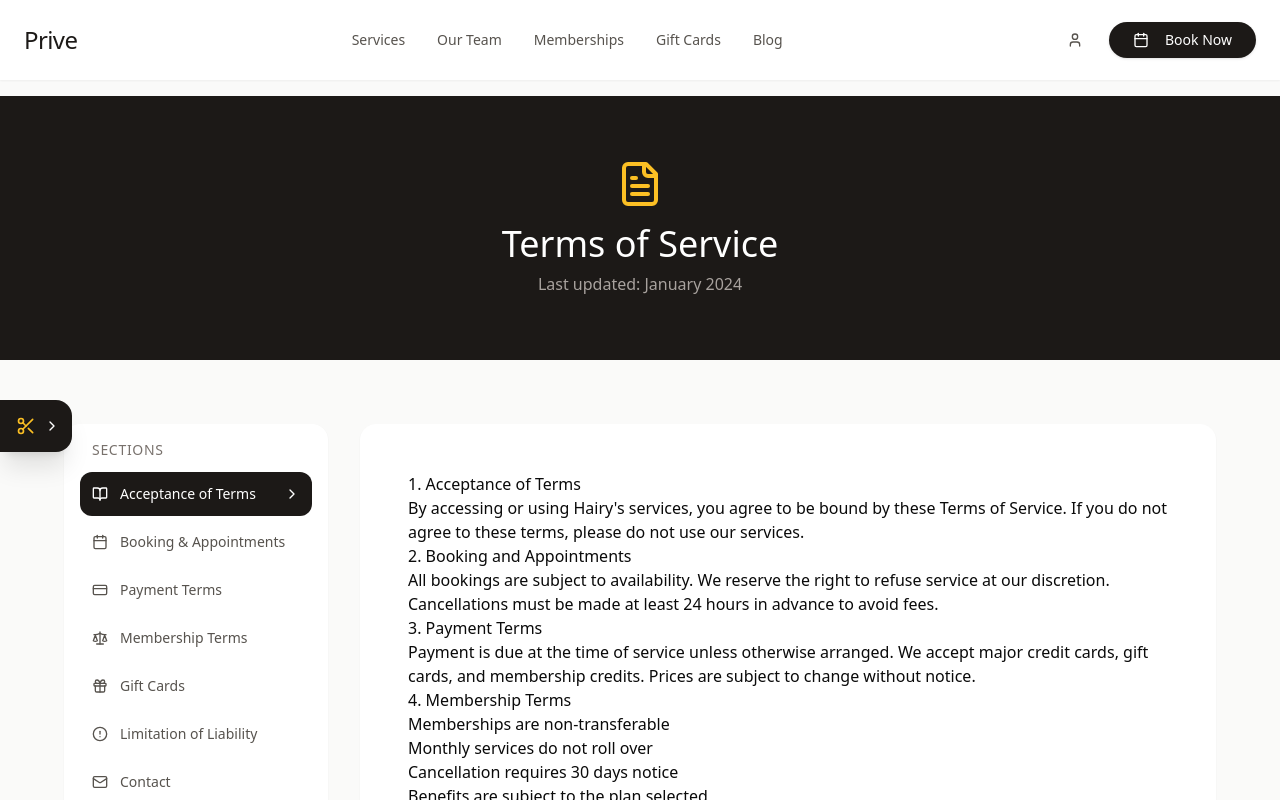
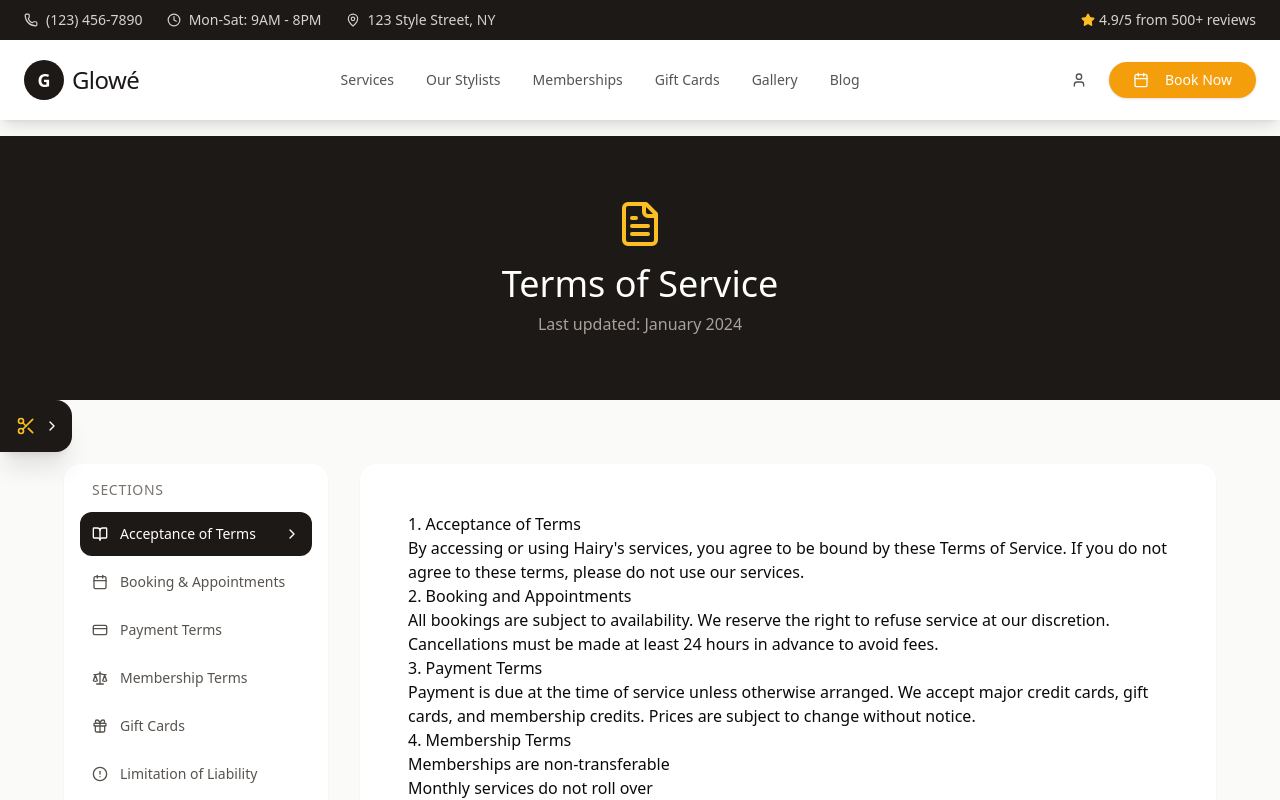
Before and after one commit to jubayer17/prive, a React (Vite) app: page /terms in a window 1280 px wide. Shown: the top 800 px of the page. Built offline with nearby package versions, Linux system fonts and the light colour scheme.

Commit message:
style: enhance Header component with contact info and improved navigation

```diff
--- a/src/components/layout/Header.jsx
+++ b/src/components/layout/Header.jsx
@@ -1,16 +1,27 @@
-import React, { useState, useEffect } from 'react';
-import { Link, useLocation } from 'react-router-dom';
-import { motion, AnimatePresence } from 'framer-motion';
-import { createPageUrl } from '@/utils';
-import { Button } from '@/components/ui/button';
-import { Menu, X, User, Calendar, Gift } from 'lucide-react';
+import React, { useState, useEffect } from "react";
+import { Link, useLocation } from "react-router-dom";
+import { motion, AnimatePresence } from "framer-motion";
+import { createPageUrl } from "@/utils";
+import { Button } from "@/components/ui/button";
+import {
+  Menu,
+  X,
+  User,
+  Calendar,
+  Phone,
+  Clock,
+  MapPin,
+  Star,
+  ChevronDown,
+} from "lucide-react";
 
 const navItems = [
-  { name: 'Services', page: 'Services' },
-  { name: 'Our Team', page: 'Barbers' },
-  { name: 'Memberships', page: 'Memberships' },
-  { name: 'Gift Cards', page: 'GiftCards' },
-  { name: 'Blog', page: 'Blog' }
+  { name: "Services", page: "Services" },
+  { name: "Our Stylists", page: "Barbers" },
+  { name: "Memberships", page: "Memberships" },
+  { name: "Gift Cards", page: "GiftCards" },
+  { name: "Gallery", page: "Reviews" },
+  { name: "Blog", page: "Blog" },
 ];
 
 export default function Header() {
@@ -20,48 +31,109 @@ export default function Header() {
 
   useEffect(() => {
     const handleScroll = () => setIsScrolled(window.scrollY > 50);
-    window.addEventListener('scroll', handleScroll);
-    return () => window.removeEventListener('scroll', handleScroll);
+    window.addEventListener("scroll", handleScroll);
+    return () => window.removeEventListener("scroll", handleScroll);
   }, []);
 
   useEffect(() => {
     setMobileOpen(false);
   }, [location]);
 
-  const isHome = location.pathname === '/' || location.pathname.includes('Home');
+  const isHome =
+    location.pathname === "/" || location.pathname.includes("home");
 
   return (
     <>
+      {/* Top Bar - Contact Info */}
+      <div
+        className={`hidden lg:block transition-all duration-300 ${
+          isScrolled ? "h-0 opacity-0 overflow-hidden" : "h-10 opacity-100"
+        }`}
+      >
+        <div className="bg-stone-900 text-stone-300 text-sm">
+          <div className="max-w-7xl mx-auto px-6 h-10 flex items-center justify-between">
+            <div className="flex items-center gap-6">
+              <a
+                href="tel:+1234567890"
+                className="flex items-center gap-2 hover:text-amber-400 transition-colors"
+              >
+                <Phone className="w-3.5 h-3.5" />
+                <span>(123) 456-7890</span>
+              </a>
+              <div className="flex items-center gap-2">
+                <Clock className="w-3.5 h-3.5" />
+                <span>Mon-Sat: 9AM - 8PM</span>
+              </div>
+              <div className="flex items-center gap-2">
+                <MapPin className="w-3.5 h-3.5" />
+                <span>123 Style Street, NY</span>
+              </div>
+            </div>
+            <div className="flex items-center gap-4">
+              <div className="flex items-center gap-1">
+                <Star className="w-3.5 h-3.5 fill-amber-400 text-amber-400" />
+                <span>4.9/5 from 500+ reviews</span>
+              </div>
+            </div>
+          </div>
+        </div>
+      </div>
+
       <motion.header
         initial={{ y: -100 }}
         animate={{ y: 0 }}
-        className={`fixed top-0 left-0 right-0 z-50 transition-all duration-500 ${
+        className={`fixed left-0 right-0 z-50 transition-all duration-500 ${
+          isScrolled ? "top-0" : "lg:top-10 top-0"
+        } ${
           isScrolled || !isHome
-            ? 'bg-white/90 backdrop-blur-xl shadow-sm'
-            : 'bg-transparent'
+            ? "bg-white/95 backdrop-blur-xl shadow-lg"
+            : "bg-transparent"
         }`}
       >
         <div className="max-w-7xl mx-auto px-6">
           <div className="flex items-center justify-between h-20">
             {/* Logo */}
-            <Link to={createPageUrl('Home')} className="relative z-10">
-              <motion.h1
-                className={`text-2xl font-medium tracking-tight transition-colors duration-300 ${
-                  isScrolled || !isHome ? 'text-stone-900' : 'text-white'
-                }`}
-              >
-                Prive
-              </motion.h1>
+            <Link to={createPageUrl("Home")} className="relative z-10">
+              <motion.div className="flex items-center gap-2">
+                <div
+                  className={`w-10 h-10 rounded-full flex items-center justify-center ${
+                    isScrolled || !isHome ? "bg-stone-900" : "bg-amber-500"
+                  }`}
+                >
+                  <span
+                    className={`text-lg font-bold ${
+                      isScrolled || !isHome ? "text-white" : "text-stone-900"
+                    }`}
+                  >
+                    G
+                  </span>
+                </div>
+                <h1
+                  className={`text-2xl font-medium tracking-tight transition-colors duration-300 ${
+                    isScrolled || !isHome ? "text-stone-900" : "text-white"
+                  }`}
+                >
+                  Glowé
+                </h1>
+              </motion.div>
             </Link>
 
             {/* Desktop Nav */}
             <nav className="hidden lg:flex items-center gap-8">
-              {navItems.map(item => (
+              {navItems.map((item) => (
                 <Link
                   key={item.page}
                   to={createPageUrl(item.page)}
                   className={`text-sm font-medium transition-colors duration-300 hover:opacity-70 ${
-                    isScrolled || !isHome ? 'text-stone-600 hover:text-stone-900' : 'text-stone-300 hover:text-white'
+                    location.pathname
+                      .toLowerCase()
+                      .includes(item.page.toLowerCase())
+                      ? isScrolled || !isHome
+                        ? "text-amber-600"
+                        : "text-amber-400"
+                      : isScrolled || !isHome
+                      ? "text-stone-600 hover:text-stone-900"
+                      : "text-stone-300 hover:text-white"
                   }`}
                 >
                   {item.name}
@@ -70,24 +142,26 @@ export default function Header() {
             </nav>
 
             {/* Desktop Actions */}
-            <div className="hidden lg:flex items-center gap-4">
-              <Link to={createPageUrl('Profile')}>
+            <div className="hidden lg:flex items-center gap-3">
+              <Link to={createPageUrl("Profile")}>
                 <Button
                   variant="ghost"
                   size="icon"
                   className={`rounded-full ${
-                    isScrolled || !isHome ? 'text-stone-600 hover:bg-stone-100' : 'text-white hover:bg-white/10'
+                    isScrolled || !isHome
+                      ? "text-stone-600 hover:bg-stone-100"
+                      : "text-white hover:bg-white/10"
                   }`}
                 >
                   <User className="w-5 h-5" />
                 </Button>
               </Link>
-              <Link to={createPageUrl('Booking')}>
+              <Link to={createPageUrl("Booking")}>
                 <Button
                   className={`rounded-full px-6 ${
                     isScrolled || !isHome
-                      ? 'bg-stone-900 hover:bg-stone-800 text-white'
-                      : 'bg-amber-500 hover:bg-amber-400 text-stone-900'
+                      ? "bg-amber-500 hover:bg-amber-600 text-white"
+                      : "bg-amber-500 hover:bg-amber-400 text-stone-900"
                   }`}
                 >
                   <Calendar className="w-4 h-4 mr-2" />
@@ -100,10 +174,14 @@ export default function Header() {
             <button
               onClick={() => setMobileOpen(!mobileOpen)}
               className={`lg:hidden p-2 rounded-full transition-colors ${
-                isScrolled || !isHome ? 'text-stone-900' : 'text-white'
+                isScrolled || !isHome ? "text-stone-900" : "text-white"
               }`}
             >
-              {mobileOpen ? <X className="w-6 h-6" /> : <Menu className="w-6 h-6" />}
+              {mobileOpen ? (
+                <X className="w-6 h-6" />
+              ) : (
+                <Menu className="w-6 h-6" />
+              )}
             </button>
           </div>
         </div>
@@ -147,13 +225,16 @@ export default function Header() {
                 transition={{ delay: 0.5 }}
                 className="flex flex-col items-center gap-4 mt-8 w-full px-6"
               >
-                <Link to={createPageUrl('Booking')} className="w-full max-w-xs">
+                <Link to={createPageUrl("Booking")} className="w-full max-w-xs">
                   <Button className="w-full bg-amber-500 hover:bg-amber-400 text-stone-900 px-8 py-6 text-base rounded-full">
                     Book Appointment
                   </Button>
                 </Link>
-                <Link to={createPageUrl('Profile')} className="w-full max-w-xs">
-                  <Button variant="outline" className="w-full border-white/20 text-white hover:bg-white/10 px-8 py-6 text-base rounded-full">
+                <Link to={createPageUrl("Profile")} className="w-full max-w-xs">
+                  <Button
+                    variant="outline"
+                    className="w-full border-white/20 text-white hover:bg-white/10 px-8 py-6 text-base rounded-full"
+                  >
                     My Account
                   </Button>
                 </Link>
```
